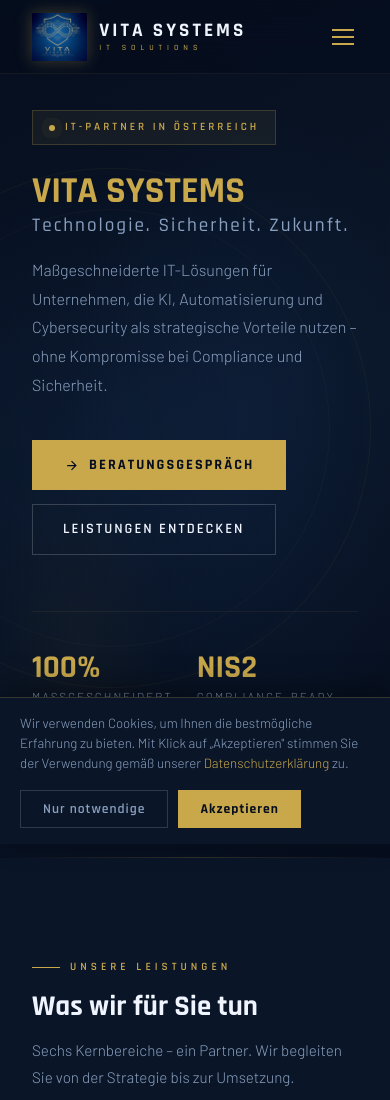
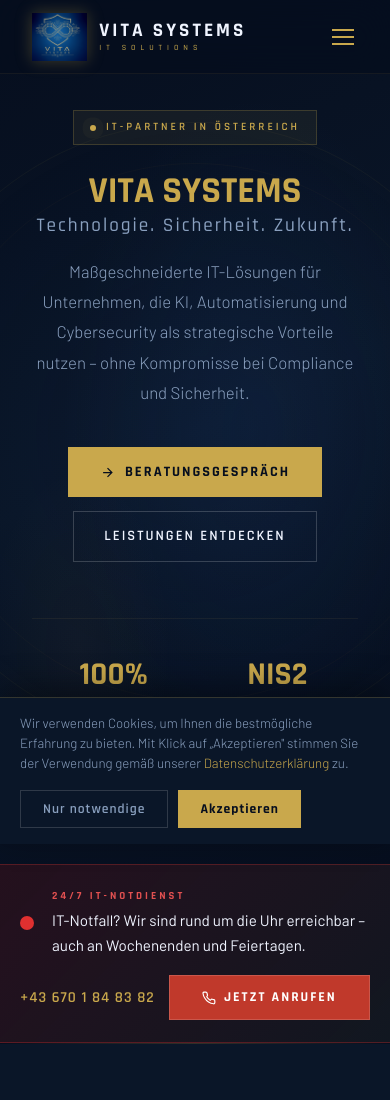
Before and after one commit to nightrider3/vitasystems, a plain HTML site: page index.html in a window 390 px wide. Shown: the top 1100 px of the page. Drawn offline with Linux system fonts and the light colour scheme.

Commit message:
Add files via upload

```diff
--- a/index.html
+++ b/index.html
@@ -181,13 +181,14 @@
   font-size:clamp(1.8rem,3.5vw,2.8rem);
   font-weight:700;color:var(--white);line-height:1.1;margin-bottom:14px;
 }
-.section-sub{font-size:0.95rem;color:var(--text2);max-width:580px;line-height:1.8}
+.section-sub{font-size:1rem;color:var(--text2);max-width:600px;line-height:1.8}
 .divider{height:1px;background:linear-gradient(90deg,transparent,var(--border),transparent)}
 
 /* ===== HERO ===== */
 #hero{
   min-height:100vh;display:flex;align-items:center;
   padding:130px 48px 90px;position:relative;overflow:hidden;
+  text-align:center;
 }
 .hero-bg{
   position:absolute;inset:0;
@@ -198,17 +199,17 @@
   z-index:1;
 }
 .hero-ring{
-  position:absolute;right:5%;top:50%;transform:translateY(-50%);
-  width:520px;height:520px;border-radius:50%;
-  border:1px solid rgba(201,168,76,0.06);
-  background:radial-gradient(circle,rgba(26,58,107,0.14) 0%,transparent 70%);
+  position:absolute;left:50%;top:50%;transform:translate(-50%,-50%);
+  width:620px;height:620px;border-radius:50%;
+  border:1px solid rgba(201,168,76,0.05);
+  background:radial-gradient(circle,rgba(26,58,107,0.1) 0%,transparent 70%);
   z-index:1;
 }
 .hero-ring::before{
   content:'';position:absolute;inset:40px;border-radius:50%;
-  border:1px solid rgba(201,168,76,0.04);
+  border:1px solid rgba(201,168,76,0.03);
 }
-.hero-content{position:relative;z-index:2;max-width:760px}
+.hero-content{position:relative;z-index:2;max-width:860px;margin:0 auto}
 .hero-badge{
   display:inline-flex;align-items:center;gap:10px;
   background:var(--gold-dim2);border:1px solid var(--border);
@@ -228,8 +229,8 @@
   display:block;font-size:clamp(1.2rem,2.8vw,2.1rem);
   font-weight:500;color:var(--text2);letter-spacing:2px;margin-top:4px;
 }
-.hero-sub{font-size:1rem;color:var(--text2);max-width:560px;margin-bottom:40px;line-height:1.8}
-.hero-btns{display:flex;gap:14px;flex-wrap:wrap}
+.hero-sub{font-size:1.05rem;color:var(--text2);max-width:600px;margin:0 auto 40px;line-height:1.8}
+.hero-btns{display:flex;gap:14px;flex-wrap:wrap;justify-content:center}
 .btn-p{
   display:inline-flex;align-items:center;gap:10px;
   background:var(--gold);color:var(--navy);
@@ -252,10 +253,57 @@
 .btn-s:hover{border-color:var(--gold);color:var(--gold);transform:translateY(-2px)}
 .hero-stats{
   display:flex;gap:40px;margin-top:56px;
-  padding-top:40px;border-top:1px solid var(--border2);flex-wrap:wrap;
+  padding-top:40px;border-top:1px solid var(--border2);
+  flex-wrap:wrap;justify-content:center;
 }
 .stat-num{font-family:'Rajdhani',sans-serif;font-size:2rem;font-weight:700;color:var(--gold);line-height:1}
 .stat-label{font-size:0.72rem;letter-spacing:2px;text-transform:uppercase;color:var(--text2);margin-top:3px}
+
+/* ===== NOTDIENST BANNER ===== */
+#notdienst{
+  background:linear-gradient(135deg,rgba(180,30,30,0.18) 0%,rgba(201,168,76,0.06) 100%);
+  border-top:1px solid rgba(220,50,50,0.3);
+  border-bottom:1px solid rgba(220,50,50,0.3);
+  padding:22px 0;position:relative;z-index:1;
+}
+.nd-inner{
+  max-width:1200px;margin:0 auto;padding:0 48px;
+  display:flex;align-items:center;justify-content:space-between;
+  gap:24px;flex-wrap:wrap;
+}
+.nd-left{display:flex;align-items:center;gap:18px}
+.nd-pulse{
+  width:14px;height:14px;border-radius:50%;
+  background:#e03030;flex-shrink:0;
+  animation:ndpulse 1.8s infinite;
+}
+@keyframes ndpulse{
+  0%{box-shadow:0 0 0 0 rgba(220,50,50,0.7)}
+  70%{box-shadow:0 0 0 14px rgba(220,50,50,0)}
+  100%{box-shadow:0 0 0 0 rgba(220,50,50,0)}
+}
+.nd-label{
+  font-family:'Rajdhani',sans-serif;font-size:0.68rem;font-weight:700;
+  letter-spacing:3px;text-transform:uppercase;color:#e05050;margin-bottom:2px;
+}
+.nd-text{font-size:0.95rem;color:var(--white);font-weight:400}
+.nd-right{display:flex;align-items:center;gap:14px;flex-shrink:0}
+.btn-nd{
+  display:inline-flex;align-items:center;gap:8px;
+  background:#c0392b;color:#fff;
+  padding:10px 24px;
+  font-family:'Rajdhani',sans-serif;font-weight:700;font-size:0.85rem;
+  letter-spacing:2px;text-transform:uppercase;text-decoration:none;
+  transition:all 0.3s;border:1px solid rgba(255,255,255,0.15);
+}
+.btn-nd:hover{background:#e74c3c;transform:translateY(-2px);box-shadow:0 6px 20px rgba(192,57,43,0.4)}
+.nd-phone{color:var(--gold);font-family:'Rajdhani',sans-serif;font-size:0.95rem;font-weight:600;letter-spacing:1px;text-decoration:none;transition:color 0.2s}
+.nd-phone:hover{color:var(--gold2)}
+@media(max-width:768px){
+  .nd-inner{flex-direction:column;align-items:flex-start;gap:16px}
+  .nd-right{width:100%}
+  .btn-nd{flex:1;justify-content:center}
+}
 
 /* ===== LEISTUNGEN OVERVIEW ===== */
 #leistungen{background:var(--navy2)}
@@ -285,7 +333,7 @@
 }
 .ov-card:hover .ov-icon{border-color:var(--border)}
 .ov-title{font-family:'Rajdhani',sans-serif;font-size:1.15rem;font-weight:700;color:var(--white);letter-spacing:1px;margin-bottom:8px}
-.ov-text{font-size:0.83rem;color:var(--text2);line-height:1.7}
+.ov-text{font-size:0.88rem;color:var(--text2);line-height:1.7}
 .ov-link{
   display:inline-flex;align-items:center;gap:6px;
   margin-top:14px;font-size:0.75rem;letter-spacing:1.5px;
@@ -316,7 +364,7 @@
   margin-bottom:12px;
 }
 .ki-title{font-family:'Rajdhani',sans-serif;font-size:1.25rem;font-weight:700;color:var(--white);margin-bottom:10px;line-height:1.2}
-.ki-text{font-size:0.87rem;color:var(--text2);line-height:1.75;margin-bottom:18px}
+.ki-text{font-size:0.91rem;color:var(--text2);line-height:1.75;margin-bottom:18px}
 .ki-tags{display:flex;flex-wrap:wrap;gap:6px}
 .tag{
   font-size:0.67rem;letter-spacing:1.5px;text-transform:uppercase;
@@ -331,15 +379,15 @@
 .uc-grid{display:grid;grid-template-columns:repeat(4,1fr);gap:24px;margin-top:28px}
 .uc-item{}
 .uc-title{font-family:'Rajdhani',sans-serif;font-size:0.92rem;font-weight:700;color:var(--gold);margin-bottom:7px;letter-spacing:0.5px}
-.uc-text{font-size:0.81rem;color:var(--text2);line-height:1.65}
+.uc-text{font-size:0.85rem;color:var(--text2);line-height:1.65}
 
 /* ===== COMPLIANCE ===== */
 #compliance{background:var(--navy2)}
 .comp-layout{display:grid;grid-template-columns:1fr 1fr;gap:64px;align-items:start;margin-top:52px}
 .comp-text{}
-.comp-intro{font-size:0.92rem;color:var(--text2);line-height:1.8;margin-bottom:28px}
+.comp-intro{font-size:0.96rem;color:var(--text2);line-height:1.8;margin-bottom:28px}
 .comp-list{list-style:none;margin-bottom:32px;display:flex;flex-direction:column;gap:10px}
-.comp-list li{display:flex;align-items:flex-start;gap:12px;font-size:0.88rem;color:var(--text2);line-height:1.6}
+.comp-list li{display:flex;align-items:flex-start;gap:12px;font-size:0.91rem;color:var(--text2);line-height:1.6}
 .comp-list li::before{content:'▸';color:var(--gold);flex-shrink:0;margin-top:1px}
 .comp-frameworks{display:flex;flex-direction:column;gap:16px}
 .fw-card{
@@ -360,7 +408,7 @@
 }
 .fw-info{}
 .fw-name{font-family:'Rajdhani',sans-serif;font-size:0.78rem;font-weight:600;color:var(--text2);letter-spacing:1px;margin-bottom:4px}
-.fw-desc{font-size:0.82rem;color:var(--text2);line-height:1.6}
+.fw-desc{font-size:0.85rem;color:var(--text2);line-height:1.6}
 
 /* ===== SCHULUNGEN ===== */
 #schulungen{background:var(--navy)}
@@ -380,17 +428,17 @@
   color:var(--gold);
 }
 .sch-title{font-family:'Rajdhani',sans-serif;font-size:1.05rem;font-weight:700;color:var(--white);margin-bottom:6px;letter-spacing:0.5px}
-.sch-text{font-size:0.84rem;color:var(--text2);line-height:1.7}
+.sch-text{font-size:0.89rem;color:var(--text2);line-height:1.7}
 .support-box{
   background:var(--navy2);border:1px solid var(--border2);padding:36px;
   display:flex;flex-direction:column;gap:24px;
 }
 .support-title{font-family:'Rajdhani',sans-serif;font-size:1.3rem;font-weight:700;color:var(--white);margin-bottom:4px}
-.support-sub{font-size:0.88rem;color:var(--text2);line-height:1.7;margin-bottom:16px}
+.support-sub{font-size:0.91rem;color:var(--text2);line-height:1.7;margin-bottom:16px}
 .support-item{display:flex;align-items:flex-start;gap:14px;padding:16px 0;border-top:1px solid var(--border2)}
 .support-item-icon{color:var(--gold);flex-shrink:0;margin-top:2px}
 .support-item-title{font-family:'Rajdhani',sans-serif;font-size:0.9rem;font-weight:700;color:var(--white);margin-bottom:3px}
-.support-item-text{font-size:0.81rem;color:var(--text2);line-height:1.6}
+.support-item-text{font-size:0.84rem;color:var(--text2);line-height:1.6}
 
 /* ===== VORGEHEN ===== */
 #vorgehen{background:var(--navy2)}
@@ -414,7 +462,7 @@
 }
 .vg-card:hover .vg-num{background:var(--gold-dim);border-color:var(--gold);box-shadow:0 0 18px rgba(201,168,76,0.2)}
 .vg-title{font-family:'Rajdhani',sans-serif;font-size:1rem;font-weight:700;color:var(--white);letter-spacing:1px;margin-bottom:10px}
-.vg-text{font-size:0.83rem;color:var(--text2);line-height:1.7}
+.vg-text{font-size:0.86rem;color:var(--text2);line-height:1.7}
 
 /* ===== CTA BAND ===== */
 #cta{
@@ -523,6 +571,7 @@
   .vg-steps::before{display:none}
   .kt-layout{grid-template-columns:1fr;gap:44px}
   .ft-top{grid-template-columns:1fr 1fr;gap:36px}
+  .nd-inner{padding:0 32px}
 }
 @media(max-width:768px){
   .nav-links{display:none}
@@ -532,12 +581,13 @@
   .ki-grid{grid-template-columns:1fr}
   .uc-grid{grid-template-columns:1fr 1fr}
   .hero-stats{gap:24px}
-  .hero-btns{flex-direction:column;align-items:flex-start}
+  .hero-btns{flex-direction:column;align-items:center}
   .form-row{grid-template-columns:1fr}
   .ft-top{grid-template-columns:1fr}
   #cookie-banner{padding:16px 20px}
   .modal-box{padding:28px 20px}
   .cta-btns{flex-direction:column;align-items:center}
+  .nd-inner{padding:0 20px}
 }
 @media(max-width:480px){
   .uc-grid{grid-template-columns:1fr}
@@ -613,6 +663,26 @@
     </div>
   </div>
 </header>
+
+<!-- NOTDIENST BANNER -->
+<div id="notdienst" role="complementary" aria-label="IT-Notdienst">
+  <div class="nd-inner">
+    <div class="nd-left">
+      <div class="nd-pulse"></div>
+      <div>
+        <div class="nd-label">24/7 IT-Notdienst</div>
+        <div class="nd-text">IT-Notfall? Wir sind rund um die Uhr erreichbar – auch an Wochenenden und Feiertagen.</div>
+      </div>
+    </div>
+    <div class="nd-right">
+      <a href="tel:+436701848382" class="nd-phone">+43 670 1 84 83 82</a>
+      <a href="tel:+436701848382" class="btn-nd">
+        <svg width="14" height="14" viewBox="0 0 24 24" fill="none" stroke="currentColor" stroke-width="2"><path d="M22 16.92v3a2 2 0 0 1-2.18 2 19.79 19.79 0 0 1-8.63-3.07A19.5 19.5 0 0 1 4.69 12a19.79 19.79 0 0 1-3.07-8.67A2 2 0 0 1 3.62 2h3a2 2 0 0 1 2 1.72c.127.96.36 1.903.7 2.81a2 2 0 0 1-.45 2.11L8.09 9.91a16 16 0 0 0 6 6l1.27-1.27a2 2 0 0 1 2.11-.45c.907.34 1.85.573 2.81.7A2 2 0 0 1 22 16.92z"/></svg>
+        Jetzt anrufen
+      </a>
+    </div>
+  </div>
+</div>
 
 <div class="divider"></div>
 
@@ -913,6 +983,7 @@
   </div>
 </section>
 
+
 <div class="divider"></div>
 
 <!-- 5. VORGEHEN -->
@@ -1018,6 +1089,7 @@
               <option>NIS2 / ISO / DORA Compliance</option>
               <option>IT-Schulungen & Support</option>
               <option>IT-Consulting & Infrastruktur</option>
+              <option>IT-Notdienst</option>
               <option>Sonstiges</option>
             </select>
           </div>
@@ -1052,6 +1124,7 @@
           <li><a href="#compliance">Cybersecurity</a></li>
           <li><a href="#compliance">NIS2 / DORA / ISO</a></li>
           <li><a href="#schulungen">Schulungen & Support</a></li>
+          <li><a href="#notdienst">24/7 Notdienst</a></li>
         </ul>
       </div>
       <div>
@@ -1101,7 +1174,7 @@
   <h3>Unternehmensgegenstand</h3><p>IT-Dienstleistungen: KI, Automatisierung, Cybersecurity, Compliance, IT-Schulungen und IT-Consulting.</p>
   <h3>Aufsichtsbehörde</h3><p>Bezirkshauptmannschaft Salzburg-Umgebung</p>
   <h3>Anwendbare Rechtsvorschriften</h3><p>Gewerbeordnung: <a href="https://www.ris.bka.gv.at" target="_blank">www.ris.bka.gv.at</a></p>
-  <h3>Haftungsausschluss</h3><p>Die Inhalte wurden sorgfältig erstellt. Für Richtigkeit, Vollständigkeit und Aktualität übernehmen wir keine Gewähr. Als Diensteanbieter sind wir gemäß § 7 Abs. 1 ECG für eigene Inhalte nach allgemeinen Gesetzen verantwortlich.</p>
+  <h3>Haftungsausschluss</h3><p>Die Inhalte wurden sorgfältig erstellt. Für Richtigkeit, Vollständigkeit und Aktualität übernehmen wir keine Gewähr.</p>
   <h3>Urheberrecht</h3><p>Alle Inhalte unterliegen dem österreichischen Urheberrecht. Vervielfältigung oder Verwendung ohne schriftliche Genehmigung ist untersagt.</p>
   <h3>Online-Streitbeilegung (EU)</h3><p><a href="https://ec.europa.eu/consumers/odr" target="_blank">https://ec.europa.eu/consumers/odr</a></p>
 </div></div>
@@ -1116,16 +1189,14 @@
   <h3>2. Server-Logfiles</h3>
   <p>Bei Websitebesuch werden automatisch Logfiles gespeichert: IP-Adresse, Datum/Uhrzeit, abgerufene Datei, Browserdaten. Rechtsgrundlage: Art. 6 Abs. 1 lit. f DSGVO.</p>
   <h3>3. Kontaktformular & E-Mail</h3>
-  <p>Übermittelte Daten (Name, E-Mail, Nachricht) werden zur Bearbeitung Ihrer Anfrage verarbeitet. Rechtsgrundlage: Art. 6 Abs. 1 lit. b / lit. f DSGVO. Löschung nach Erledigung, sofern keine gesetzliche Aufbewahrungspflicht besteht.</p>
+  <p>Übermittelte Daten werden zur Bearbeitung Ihrer Anfrage verarbeitet. Rechtsgrundlage: Art. 6 Abs. 1 lit. b / lit. f DSGVO.</p>
   <h3>4. Cookies</h3>
-  <p>Technisch notwendige Cookies: Art. 6 Abs. 1 lit. f DSGVO. Analyse-Cookies nur nach ausdrücklicher Einwilligung (Art. 6 Abs. 1 lit. a DSGVO). Widerruf jederzeit möglich.</p>
+  <p>Technisch notwendige Cookies: Art. 6 Abs. 1 lit. f DSGVO. Analyse-Cookies nur nach ausdrücklicher Einwilligung.</p>
   <h3>5. Ihre Rechte (Art. 15–21 DSGVO)</h3>
   <ul><li>Auskunft, Berichtigung, Löschung</li><li>Einschränkung der Verarbeitung</li><li>Datenübertragbarkeit</li><li>Widerspruch</li></ul>
   <p>Kontakt: d-m@vitaenergy.at</p>
   <h3>6. Beschwerderecht</h3>
   <p>Österreichische Datenschutzbehörde, Barichgasse 40–42, 1030 Wien | dsb@dsb.gv.at</p>
-  <h3>7. Datensicherheit</h3>
-  <p>Wir setzen technische und organisatorische Sicherheitsmaßnahmen zum Schutz Ihrer personenbezogenen Daten ein.</p>
 </div></div>
 
 <div class="modal-ov" id="modal-agb"><div class="modal-box">
@@ -1135,11 +1206,11 @@
   <p>Stand: 2025 | Vita Energy GmbH (VITA SYSTEMS)</p>
   <h3>§ 1 Geltungsbereich</h3><p>Diese AGB gelten für alle Geschäftsbeziehungen zwischen der Vita Energy GmbH (VITA SYSTEMS) und ihren Kunden.</p>
   <h3>§ 2 Vertragsschluss</h3><p>Angebote sind unverbindlich. Verträge entstehen durch schriftliche Auftragsbestätigung oder Leistungsbeginn.</p>
-  <h3>§ 3 Leistungsumfang</h3><p>Der Leistungsumfang ergibt sich aus der jeweiligen Auftragsbestätigung. Änderungen bedürfen der schriftlichen Vereinbarung.</p>
+  <h3>§ 3 Leistungsumfang</h3><p>Der Leistungsumfang ergibt sich aus der jeweiligen Auftragsbestätigung.</p>
   <h3>§ 4 Preise & Zahlung</h3><p>Preise in Euro zzgl. gesetzlicher MwSt. Zahlungsziel: 14 Tage netto ab Rechnungsdatum.</p>
   <h3>§ 5 Mitwirkungspflichten</h3><p>Der Auftraggeber stellt alle erforderlichen Informationen, Zugänge und Ressourcen rechtzeitig zur Verfügung.</p>
   <h3>§ 6 Vertraulichkeit</h3><p>Beide Parteien verpflichten sich zur Vertraulichkeit aller im Rahmen der Zusammenarbeit erlangten Informationen.</p>
-  <h3>§ 7 Haftung</h3><p>Unbeschränkte Haftung bei Verletzung von Leben, Körper oder Gesundheit. Im Übrigen beschränkt auf Vorsatz und grobe Fahrlässigkeit. Mittelbare Schäden und entgangener Gewinn sind, soweit gesetzlich zulässig, ausgeschlossen.</p>
+  <h3>§ 7 Haftung</h3><p>Unbeschränkte Haftung bei Verletzung von Leben, Körper oder Gesundheit. Im Übrigen beschränkt auf Vorsatz und grobe Fahrlässigkeit.</p>
   <h3>§ 8 Geistiges Eigentum</h3><p>Erstellte Werke verbleiben bis zur vollständigen Zahlung im Eigentum des Auftragnehmers.</p>
   <h3>§ 9 Recht & Gerichtsstand</h3><p>Österreichisches Recht. Gerichtsstand: Salzburg, Österreich.</p>
 </div></div>
@@ -1149,9 +1220,9 @@
   <div class="modal-tag">Datenschutz</div>
   <h2>Cookie-Einstellungen</h2>
   <h3>Notwendige Cookies</h3>
-  <p>Für den Betrieb der Website erforderlich. Können nicht deaktiviert werden. Keine persönlich identifizierbaren Informationen.</p>
+  <p>Für den Betrieb der Website erforderlich. Können nicht deaktiviert werden.</p>
   <h3>Analyse-Cookies</h3>
-  <p>Helfen uns, die Websitenutzung zu verstehen. Alle Daten werden anonymisiert. Sie können diese ablehnen.</p>
+  <p>Helfen uns, die Websitenutzung zu verstehen. Alle Daten werden anonymisiert.</p>
   <div style="display:flex;gap:12px;margin:20px 0;flex-wrap:wrap">
     <button class="btn-ck-ok" onclick="acceptCookies();closeModal('cookies')">Alle akzeptieren</button>
     <button class="btn-ck-no" onclick="closeCookie();closeModal('cookies')">Nur notwendige</button>
@@ -1160,11 +1231,9 @@
 </div></div>
 
 <script>
-// Nav scroll
 window.addEventListener('scroll',function(){
   document.getElementById('navbar').classList.toggle('scrolled',window.scrollY>50);
 });
-// Mobile menu
 function toggleMenu(){
   document.getElementById('mobileMenu').classList.toggle('open');
 }
@@ -1172,11 +1241,9 @@
   var m=document.getElementById('mobileMenu'),h=document.getElementById('hamburger');
   if(!m.contains(e.target)&&!h.contains(e.target))m.classList.remove('open');
 });
-// Cookies
 function acceptCookies(){document.getElementById('cookie-banner').classList.add('hidden');localStorage.setItem('vs_cookie','all')}
 function closeCookie(){document.getElementById('cookie-banner').classList.add('hidden');localStorage.setItem('vs_cookie','min')}
 if(localStorage.getItem('vs_cookie'))document.getElementById('cookie-banner').classList.add('hidden');
-// Modals
 function openModal(id){document.getElementById('modal-'+id).classList.add('open');document.body.style.overflow='hidden'}
 function closeModal(id){document.getElementById('modal-'+id).classList.remove('open');document.body.style.overflow=''}
 document.querySelectorAll('.modal-ov').forEach(function(o){
@@ -1185,12 +1252,10 @@
 document.addEventListener('keydown',function(e){
   if(e.key==='Escape'){document.querySelectorAll('.modal-ov.open').forEach(function(m){m.classList.remove('open')});document.body.style.overflow=''}
 });
-// Animations
 var obs=new IntersectionObserver(function(entries){
   entries.forEach(function(e){if(e.isIntersecting)e.target.classList.add('v')});
 },{threshold:0.08});
 document.querySelectorAll('.fi').forEach(function(el){obs.observe(el)});
-// Contact form
 document.getElementById('contactForm').addEventListener('submit',function(e){
   e.preventDefault();
   var ok=document.getElementById('fname').value.trim()&&
@@ -1201,7 +1266,6 @@
   this.style.display='none';
   document.getElementById('formSuccess').style.display='block';
 });
-// Smooth scroll
 document.querySelectorAll('a[href^="#"]').forEach(function(a){
   a.addEventListener('click',function(e){
     var t=document.querySelector(this.getAttribute('href'));
```
